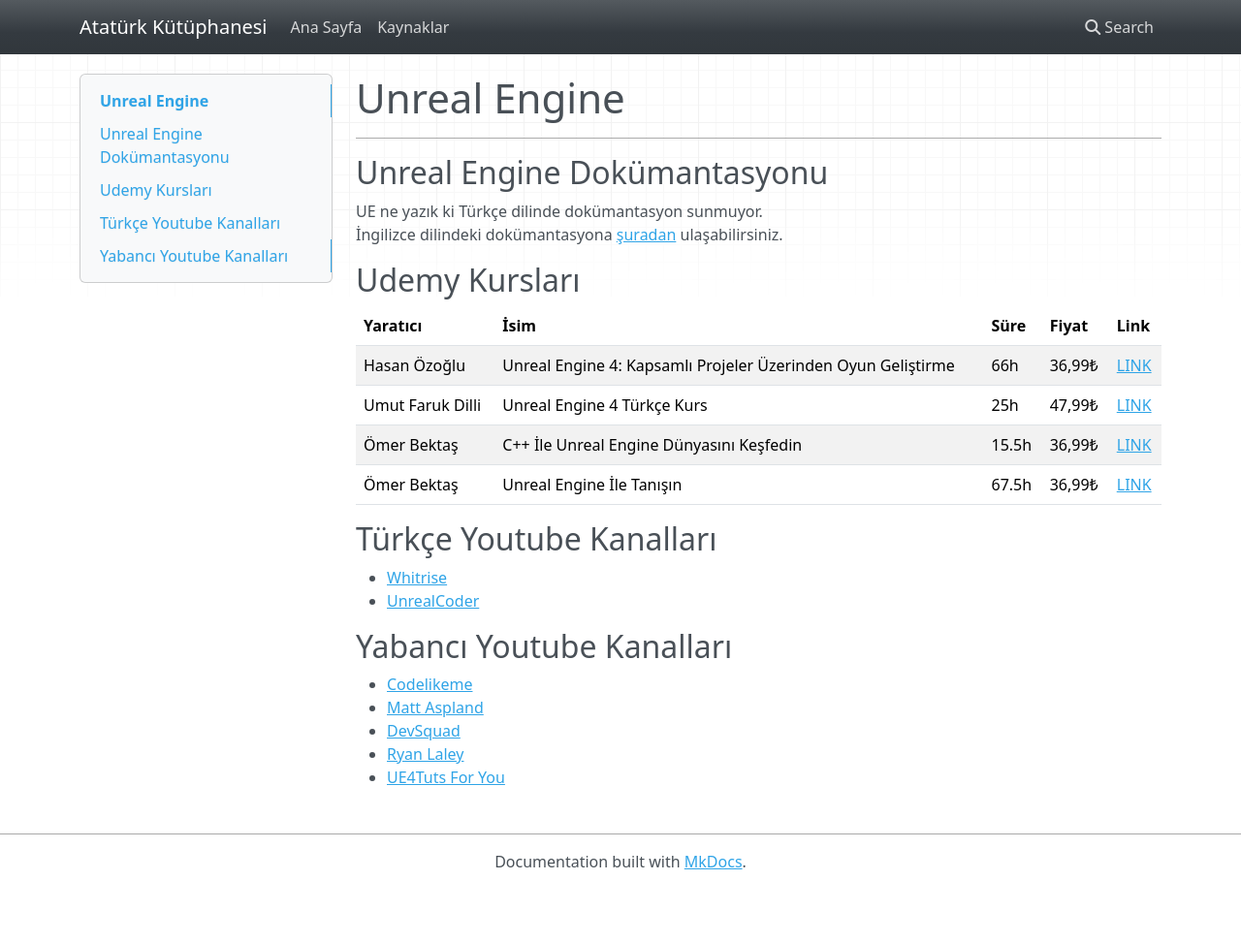
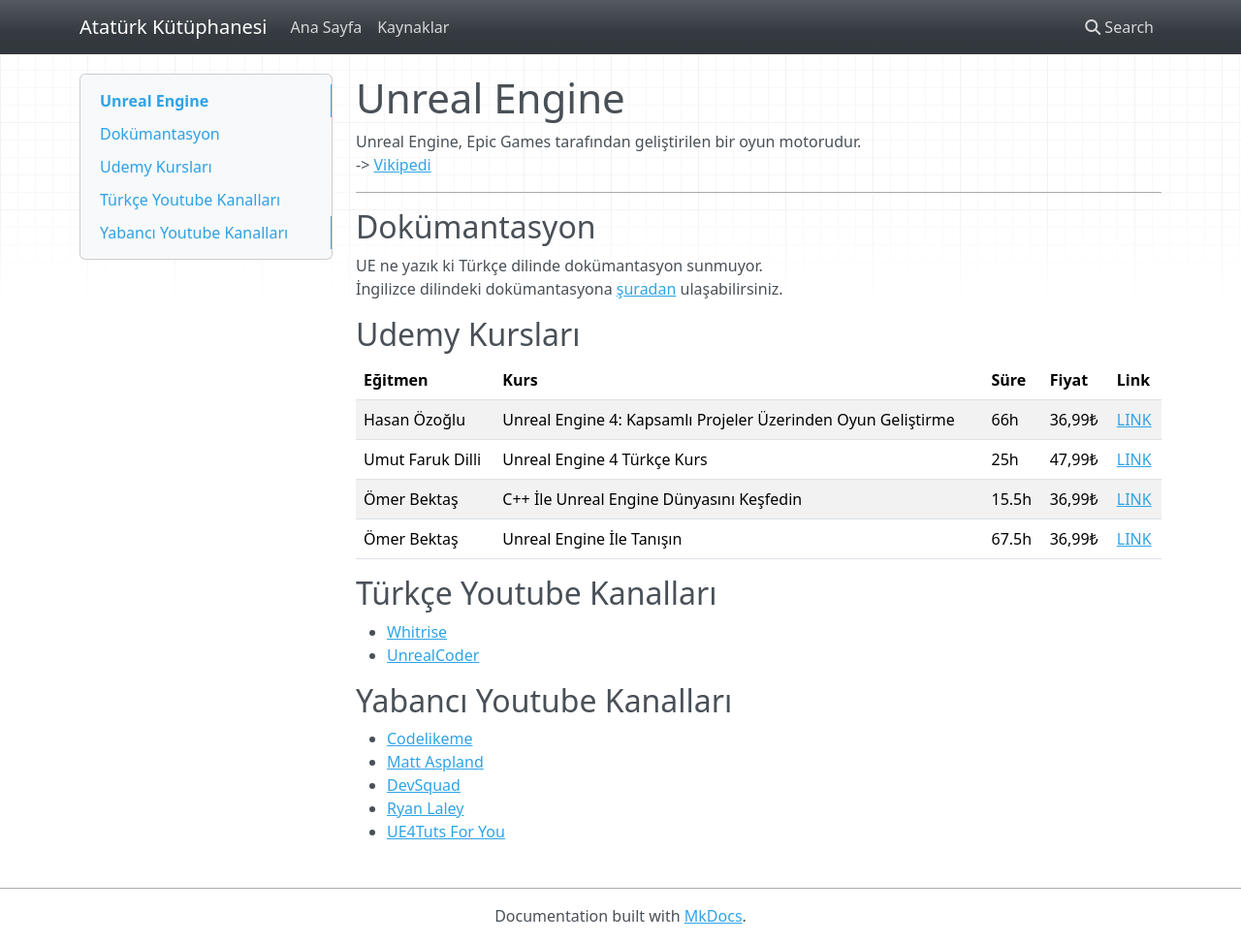
Before and after one commit to oldventura/AtaturkKutuphanesi, an MkDocs documentation site: the page built from docs/unreal_engine.md, in a window 1280 px wide and 973 px high. Shown: the whole window at 97% size. Built offline with MkDocs 1.6.1, drawn with Linux system fonts in a browser that asks for light colours; nearby versions of some CDN libraries.

```diff
--- a/docs/unreal_engine.md
+++ b/docs/unreal_engine.md
@@ -1,13 +1,15 @@
 # Unreal Engine
+Unreal Engine, Epic Games tarafından geliştirilen bir oyun motorudur.
+-> [Vikipedi](https://tr.wikipedia.org/wiki/Unreal_Engine)
 
 ---
 
-## Unreal Engine Dokümantasyonu
+## Dokümantasyon
 UE ne yazık ki Türkçe dilinde dokümantasyon sunmuyor.
 İngilizce dilindeki dokümantasyona [şuradan](https://docs.unrealengine.com/) ulaşabilirsiniz.
 
 ## Udemy Kursları
-| Yaratıcı         | İsim                                                         | Süre  | Fiyat  | Link                                                                                         |
+| Eğitmen         | Kurs                                                         | Süre  | Fiyat  | Link                                                                                         |
 | ---------------- | ------------------------------------------------------------ | ----- | ------ | -------------------------------------------------------------------------------------------- |
 | Hasan Özoğlu     | Unreal Engine 4: Kapsamlı Projeler Üzerinden Oyun Geliştirme | 66h   | 36,99₺ | [LINK](https://www.udemy.com/course/unreal-engine-4-oyun-gelistirme-kursu/)                  |
 | Umut Faruk Dilli | Unreal Engine 4 Türkçe Kurs                                  | 25h   | 47,99₺ | [LINK](https://www.udemy.com/course/orneklerle-sifirdan-ileri-duzeye-unreal-engine-4-kursu/) |
```
Also changed, not shown: docs/sources.md (+7 -6 lines), docs/unity.md (added, +30 -0 lines).
